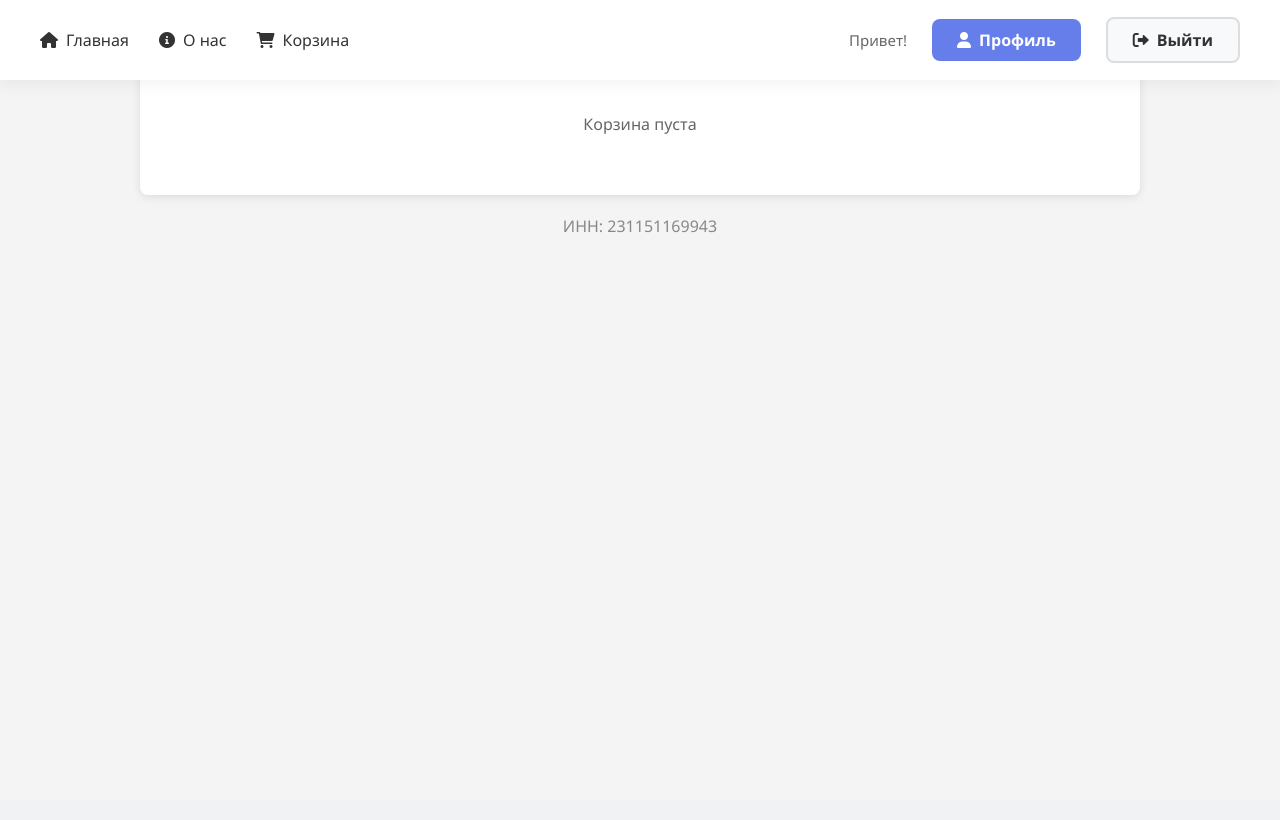
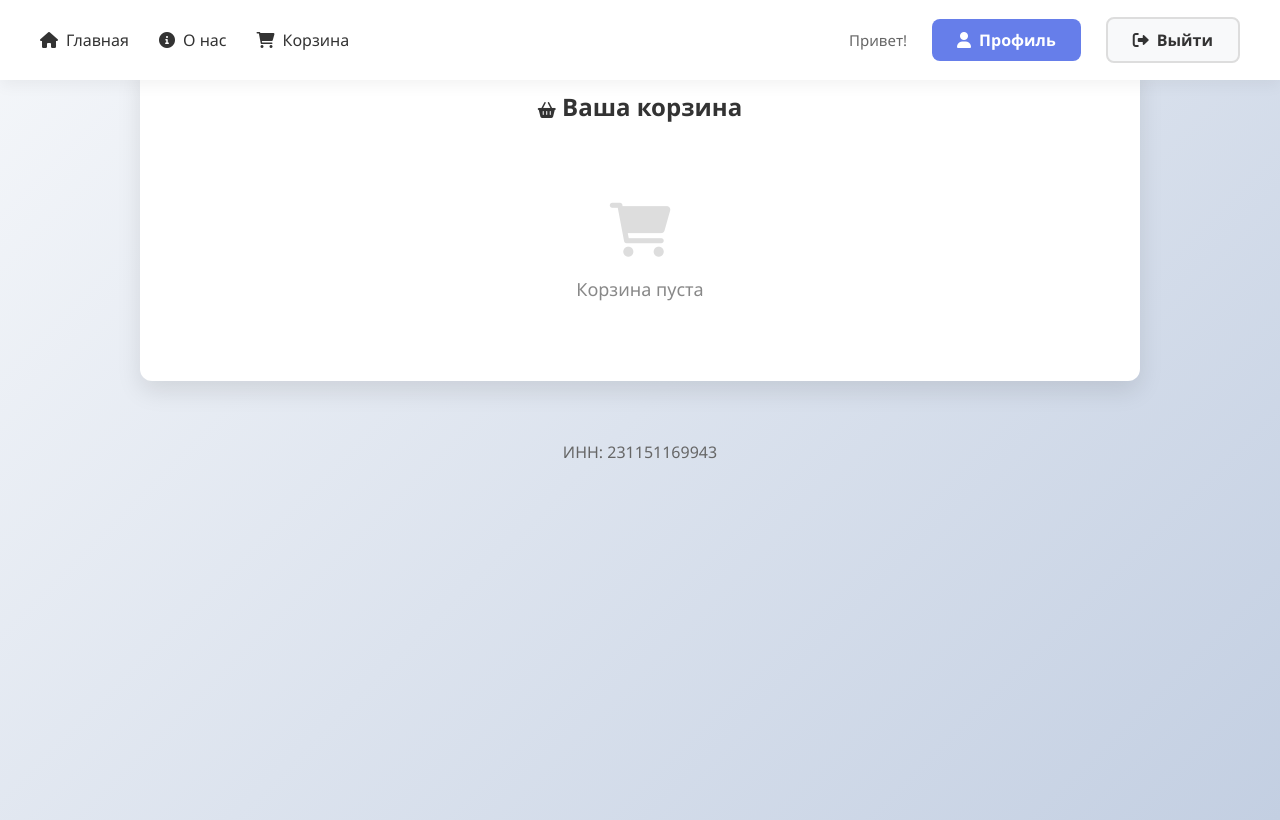
Before and after one commit to thelight21313/mini-shop, a Django app: page /home/cart/ in a window 1280 px wide. Before the commit the page ends 233 px from the top, so only its background shows below. Run offline with Django 4.2, Linux system fonts and the light colour scheme; data that the repository does not hold is empty; parts of the project's set-up code (start-up, migrations or seed data) failed here and were passed over.

Commit message:
фикс

```diff
--- a/main/templates/main/cart.html
+++ b/main/templates/main/cart.html
@@ -1,91 +1,115 @@
-<!DOCTYPE html>
 {% include "main/header.html" %}
-<html lang="ru">
-<head>
-    <meta charset="UTF-8">
-    <meta name="viewport" content="width=device-width, initial-scale=1.0">
-    <title>Корзина</title>
+
 <style>
-        body { font-family: Arial, sans-serif; background: #f4f4f4; margin:0; padding: 0; }
+    /* Убираем лишние отступы, которые могли остаться */
+    body {
+        margin: 0;
+        padding: 0;
+        background: linear-gradient(135deg, #f5f7fa 0%, #c3cfe2 100%);
+    }
 
-        /* ЭТОТ БЛОК ОТВЕЧАЕТ ЗА ОТСТУП ОТ ШАПКИ */
-        .cart-wrapper {
-            margin-top: 300px; /* Расстояние от верхнего края (шапки) */
-            padding-bottom: 50px;
+    /* Главный контейнер корзины с отступом сверху, чтобы шапка его не закрывала */
+    .cart-section {
+        padding: 40px 20px;
+        margin-top: 20px; /* Дополнительный зазор к тем 80px, что уже есть в шапке */
+        display: flex;
+        justify-content: center;
     }
-        .container { max-width:1000px; margin:auto; background:white; padding:20px; border-radius:8px; box-shadow: 0 2px 10px rgba(0,0,0,0.1); }
-        h2 { text-align:center; margin-bottom:20px; }
-        table { width:100%; border-collapse: collapse; }
-        th, td { padding:12px; border-bottom:1px solid #ddd; text-align:center; }
-        th { background:#f0f0f0; }
-        img { width:70px; height:50px; object-fit:cover; border-radius:4px; }
-        .qty-control { display:flex; justify-content:center; align-items:center; gap:10px; }
+
+    .container {
+        max-width: 1000px;
+        width: 100%;
+        background: white;
+        padding: 30px;
+        border-radius: 12px;
+        box-shadow: 0 10px 25px rgba(0, 0, 0, 0.1);
+    }
+
+    h2 { text-align: center; margin-bottom: 30px; color: #333; }
+    table { width: 100%; border-collapse: collapse; }
+    th, td { padding: 15px; border-bottom: 1px solid #eee; text-align: center; }
+    th { background: #f8f9fa; color: #666; text-transform: uppercase; font-size: 13px; }
+
+    img { width: 80px; height: 60px; object-fit: cover; border-radius: 6px; }
+
+    .qty-control { display: flex; justify-content: center; align-items: center; gap: 12px; }
     .qty-control button {
-            padding: 5px 12px;
+        width: 30px;
+        height: 30px;
         cursor: pointer;
-            border: 1px solid #ccc;
-            background: #fff;
-            border-radius: 4px;
+        border: 1px solid #ddd;
+        background: white;
+        border-radius: 6px;
+        transition: all 0.2s;
     }
-        .qty-control button:hover { background: #f0f0f0; }
-        .remove-btn { background:#dc3545; color:white; border:none; padding:6px 12px; border-radius:5px; cursor:pointer; font-weight: bold; }
-        .remove-btn:hover { background:#c82333; }
+    .qty-control button:hover { background: #667eea; color: white; border-color: #667eea; }
+
+    .remove-btn {
+        background: #ff4d4d; color: white; border: none;
+        width: 35px; height: 35px; border-radius: 8px;
+        cursor: pointer; transition: 0.3s;
+    }
+    .remove-btn:hover { background: #cc0000; transform: scale(1.1); }
+
     .total-section {
         text-align: right;
-            margin-top: 20px;
+        margin-top: 30px;
         padding-top: 20px;
-            border-top: 1px solid #ddd;
+        border-top: 2px solid #f4f4f4;
     }
-        .total { font-size:22px; font-weight: bold; color: #333; }
+    .total { font-size: 24px; font-weight: bold; color: #333; margin-bottom: 15px; }
+
     .checkout-btn {
-            display: inline-block;
-            margin-top: 15px;
         background: #28a745;
         color: white;
         border: none;
-            padding: 12px 40px;
-            font-size: 16px;
-            border-radius: 5px;
+        padding: 15px 40px;
+        font-size: 18px;
+        font-weight: bold;
+        border-radius: 10px;
         cursor: pointer;
-            transition: background 0.3s;
+        transition: 0.3s;
     }
-        .checkout-btn:hover { background: #218838; }
-        .empty-msg { text-align:center; padding:40px; color: #666; }
+    .checkout-btn:hover { background: #218838; transform: translateY(-2px); box-shadow: 0 5px 15px rgba(40, 167, 69, 0.3); }
+
+    .empty-msg { text-align: center; padding: 50px; color: #888; font-size: 18px; }
 </style>
-</head>
-<body>
+
+<main class="cart-section">
     {% csrf_token %}
     <div class="container" id="cart-container">
-    <h2>Корзина</h2>
+        <h2><i class="fas fa-shopping-basket"></i> Ваша корзина</h2>
 
         {% if cart_items %}
         <table>
             <thead>
                 <tr>
-                <th>Изображение</th>
+                    <th>Товар</th>
                     <th>Название</th>
                     <th>Цена</th>
-                <th>Количество</th>
+                    <th>Кол-во</th>
                     <th>Сумма</th>
-                <th>Удалить</th>
+                    <th></th>
                 </tr>
             </thead>
             <tbody id="cart-body">
                 {% for item in cart_items %}
                 <tr id="row-{{ item.product_id }}">
                     <td><img src="{{ item.image_url }}" alt="{{ item.title }}"></td>
-                <td>{{ item.title }}</td>
+                    <td style="font-weight: 500;">{{ item.title }}</td>
                     <td>{{ item.price }} ₽</td>
                     <td>
                         <div class="qty-control">
-                        <button onclick="editCart('{{ item.product_id }}', 'minus')">−</button>
-                        <span id="count-{{ item.product_id }}">{{ item.count }}</span>
-                        <button onclick="editCart('{{ item.product_id }}', 'plus')">+</button>
+                            <button onclick="editCart('{{ item.product_id }}', 'minus')"><i class="fas fa-minus"></i></button>
+                            <span id="count-{{ item.product_id }}" style="font-weight: bold; min-width: 20px;">{{ item.count }}</span>
+                            <button onclick="editCart('{{ item.product_id }}', 'plus')"><i class="fas fa-plus"></i></button>
                         </div>
                     </td>
-                <td id="total-item-{{ item.product_id }}">{{ item.total_price }} ₽</td>
+                    <td id="total-item-{{ item.product_id }}" style="font-weight: bold;">{{ item.item_total }} ₽</td>
                     <td>
-                    <button class="remove-btn" onclick="editCart('{{ item.product_id }}', 'remove')">✕</button>
+                        <button class="remove-btn" onclick="editCart('{{ item.product_id }}', 'remove')">
+                            <i class="fas fa-trash-alt"></i>
+                        </button>
                     </td>
                 </tr>
                 {% endfor %}
@@ -96,31 +120,29 @@
             <div class="total" id="cart-total-display">
                 Итого: {{ cart_total }} ₽
             </div>
-        <!-- Кнопка оплаты остается обычной формой, так как она редиректит на внешний сервис -->
             <form method="post" action="{% url 'create_payment' %}">
                 {% csrf_token %}
-            <button type="submit" class="checkout-btn">Оформить заказ</button>
+                <button type="submit" class="checkout-btn">
+                    <i class="fas fa-credit-card"></i> Оформить заказ
+                </button>
             </form>
         </div>
-
         {% else %}
-    <div class="empty-msg">Корзина пуста</div>
+        <div class="empty-msg">
+            <i class="fas fa-shopping-cart fa-3x" style="margin-bottom: 20px; display: block; color: #ddd;"></i>
+            Корзина пуста
+        </div>
         {% endif %}
     </div>
+</main>
 
-<footer>
-    <p style="text-align: center; color: #888; margin-top: 20px;">ИНН: 231151169943</p>
+<footer style="text-align: center; padding: 20px; color: #666;">
+    <p>ИНН: 231151169943</p>
 </footer>
 
 <script>
-    /**
-     * Основная функция для работы с корзиной через DRF
-     * @param {string} productId - ID товара
-     * @param {string} action - 'plus', 'minus' или 'remove'
-     */
     async function editCart(productId, action) {
-        const url = '/api/cart/'; // Убедитесь, что этот URL совпадает с вашим в urls.py
-
+        const url = '/api/cart/';
         try {
             const response = await fetch(url, {
                 method: 'POST',
@@ -128,49 +150,37 @@
                     'Content-Type': 'application/json',
                     'X-CSRFToken': getCookie('csrftoken')
                 },
-                body: JSON.stringify({
-                    product_id: productId,
-                    action: action
-                })
+                body: JSON.stringify({ product_id: productId, action: action })
             });
 
-            if (!response.ok) {
-                const errorData = await response.json();
-                alert('Ошибка: ' + (errorData.error || 'Не удалось обновить корзину'));
-                return;
-            }
-
+            if (!response.ok) return;
             const data = await response.json();
 
-            // 1. Если товар должен быть удален из списка
             if (action === 'remove' || data.count === 0) {
                 const row = document.getElementById(`row-${productId}`);
                 if (row) row.remove();
             } else {
                 const countElem = document.getElementById(`count-${productId}`);
-                if (countElem) countElem.innerText = data.count; // <--- ТУТ ТЕПЕРЬ ПРОСТО .count
-
                 const totalElem = document.getElementById(`total-item-${productId}`);
+                if (countElem) countElem.innerText = data.count;
                 if (totalElem) totalElem.innerText = data.item_total + ' ₽';
             }
 
-            // 3. Обновляем общую сумму корзины
             document.getElementById('cart-total-display').innerText = `Итого: ${data.cart_total} ₽`;
 
-            // 4. Если товаров больше нет — показываем сообщение о пустой корзине
             if (data.items_count === 0) {
-                document.getElementById('cart-container').innerHTML = '<h2>Корзина</h2><div class="empty-msg">Корзина пуста</div>';
+                document.getElementById('cart-container').innerHTML = `
+                    <h2><i class="fas fa-shopping-basket"></i> Ваша корзина</h2>
+                    <div class="empty-msg">
+                        <i class="fas fa-shopping-cart fa-3x" style="margin-bottom: 20px; display: block; color: #ddd;"></i>
+                        Корзина пуста
+                    </div>`;
             }
-
         } catch (error) {
-            console.error('Ошибка сети:', error);
-            alert('Произошла ошибка при соединении с сервером');
+            console.error('Ошибка:', error);
         }
     }
 
-    /**
-     * Стандартная функция получения CSRF-токена из куки
-     */
     function getCookie(name) {
         let cookieValue = null;
         if (document.cookie && document.cookie !== '') {
@@ -186,6 +196,3 @@
         return cookieValue;
     }
 </script>
-
-</body>
-</html>
```
Lines whose indentation alone changed are shown as unchanged.
